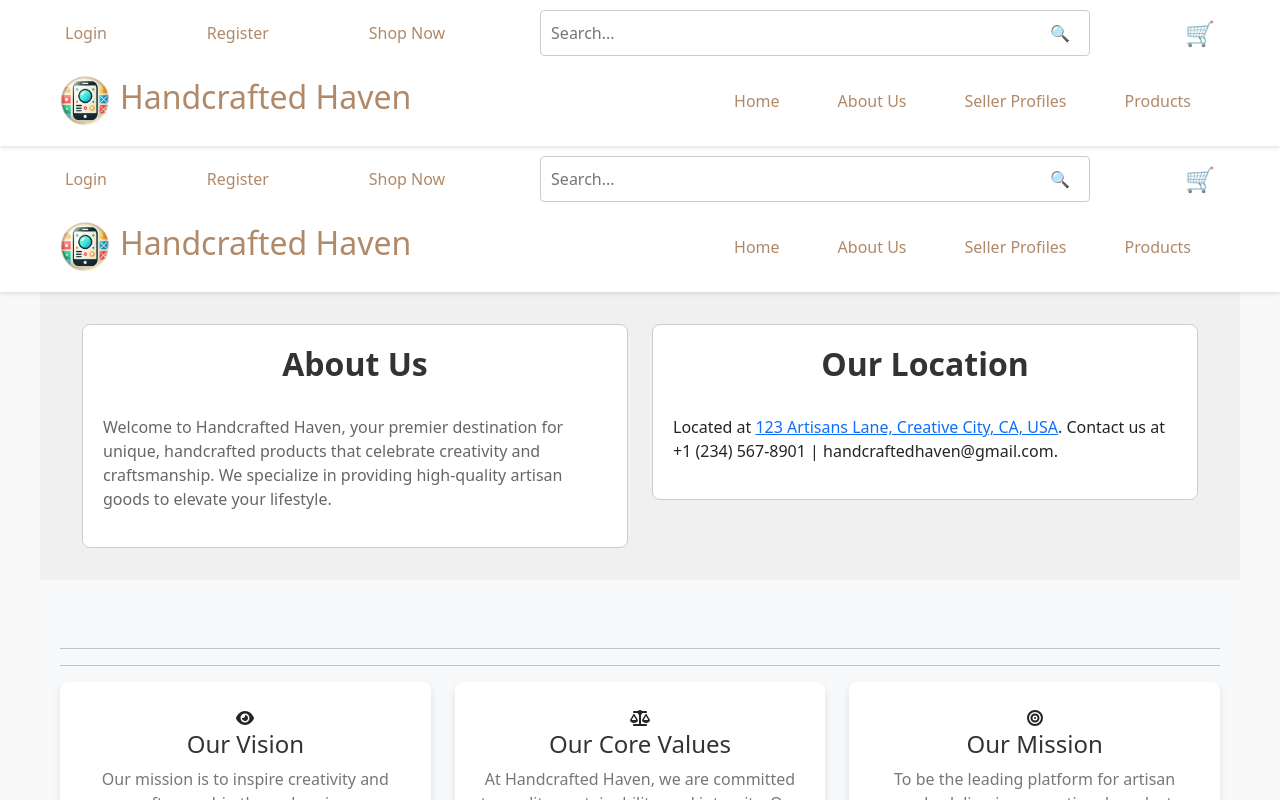
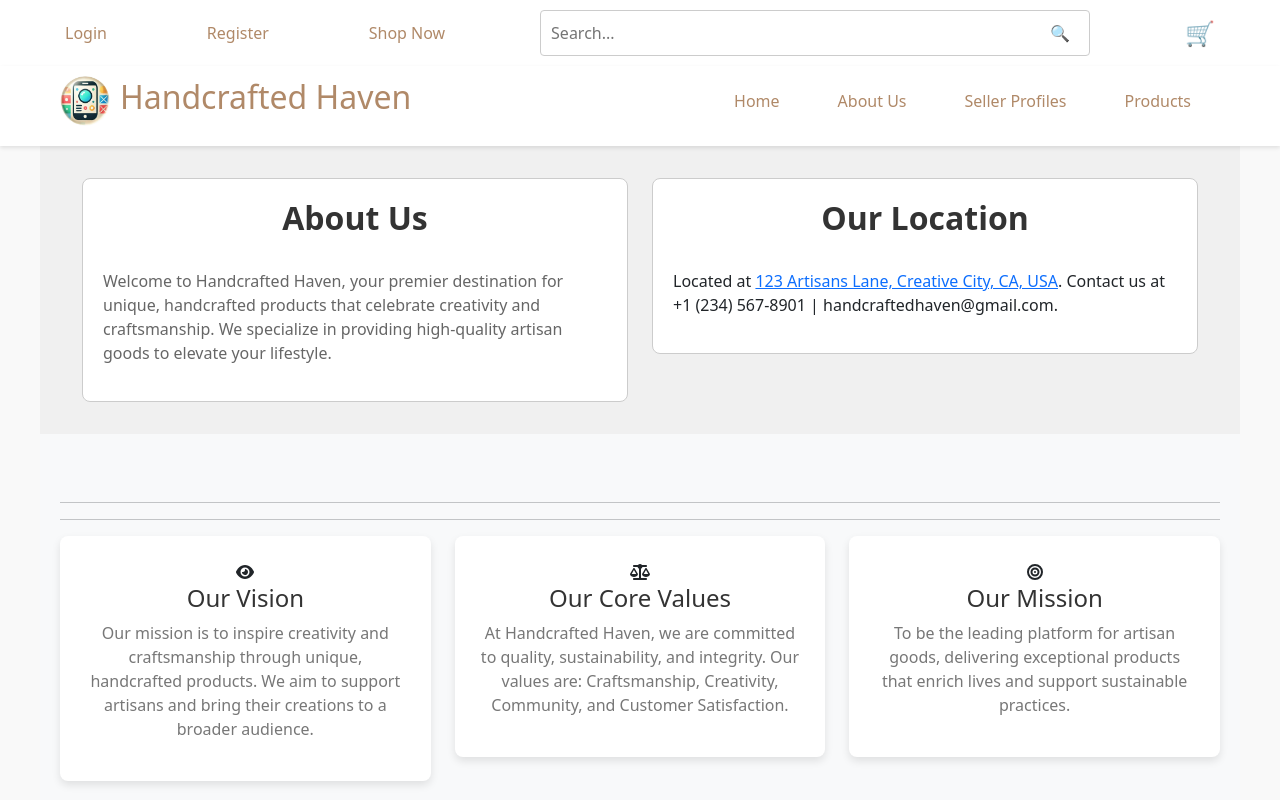
Before and after one commit to Dagwan/handcrafted-haven, a Next.js app in the folder handcrafted-haven/: page /about in a window 1280 px wide. Shown: the top 800 px of the page. Built offline with nearby package versions, Linux system fonts and the light colour scheme; no server answers.

Commit message:
adding and update the pages for better experience

```diff
--- a/handcrafted-haven/src/app/about/page.tsx
+++ b/handcrafted-haven/src/app/about/page.tsx
@@ -7,7 +7,7 @@ import axios from 'axios';
 import { FontAwesomeIcon } from '@fortawesome/react-fontawesome';
 import { faBullseye, faBalanceScale, faEye } from '@fortawesome/free-solid-svg-icons';
 import styles from '../../styles/About.module.css';
-import RootLayout from '../layout';
+// import RootLayout from '../layout';
 
 interface WeatherData {
     main: { temp: number };
@@ -37,7 +37,7 @@ interface WeatherData {
     }, []);
 
     return (
-        <RootLayout pageTitle="About Us">
+        // <RootLayout pageTitle="About Us">
             <div className={styles.aboutPage}>
                 <section id="about" className={styles.section}>
                     <div className="container">
@@ -189,7 +189,7 @@ interface WeatherData {
                     </div>
                 </section>
             </div>
-            </RootLayout>
+            // </RootLayout>
     );
 };
 
```
